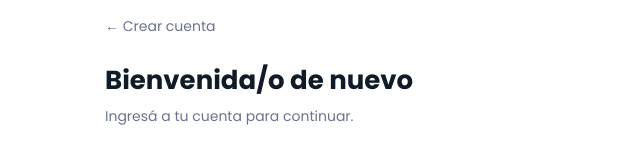
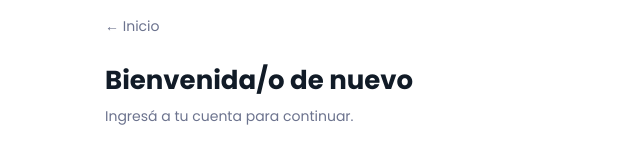
Before and after one commit to Car-fuentes/emprendebot-front, a React (Vite) app: page /login in a window 1280 px wide. Shown: the top 160 px of the page, without its empty margins (319-959 px from the left). Built offline with nearby package versions, Linux system fonts and the light colour scheme; no server answers.

Commit message:
correccion QA: BUG-006

```diff
--- a/src/pages/LoginPage.tsx
+++ b/src/pages/LoginPage.tsx
@@ -62,7 +62,7 @@ export function LoginPage() {
             fontFamily: 'var(--font-family)',
           }}
         >
-          ← Crear cuenta
+          ← Inicio
         </button>
       </div>
 
```
